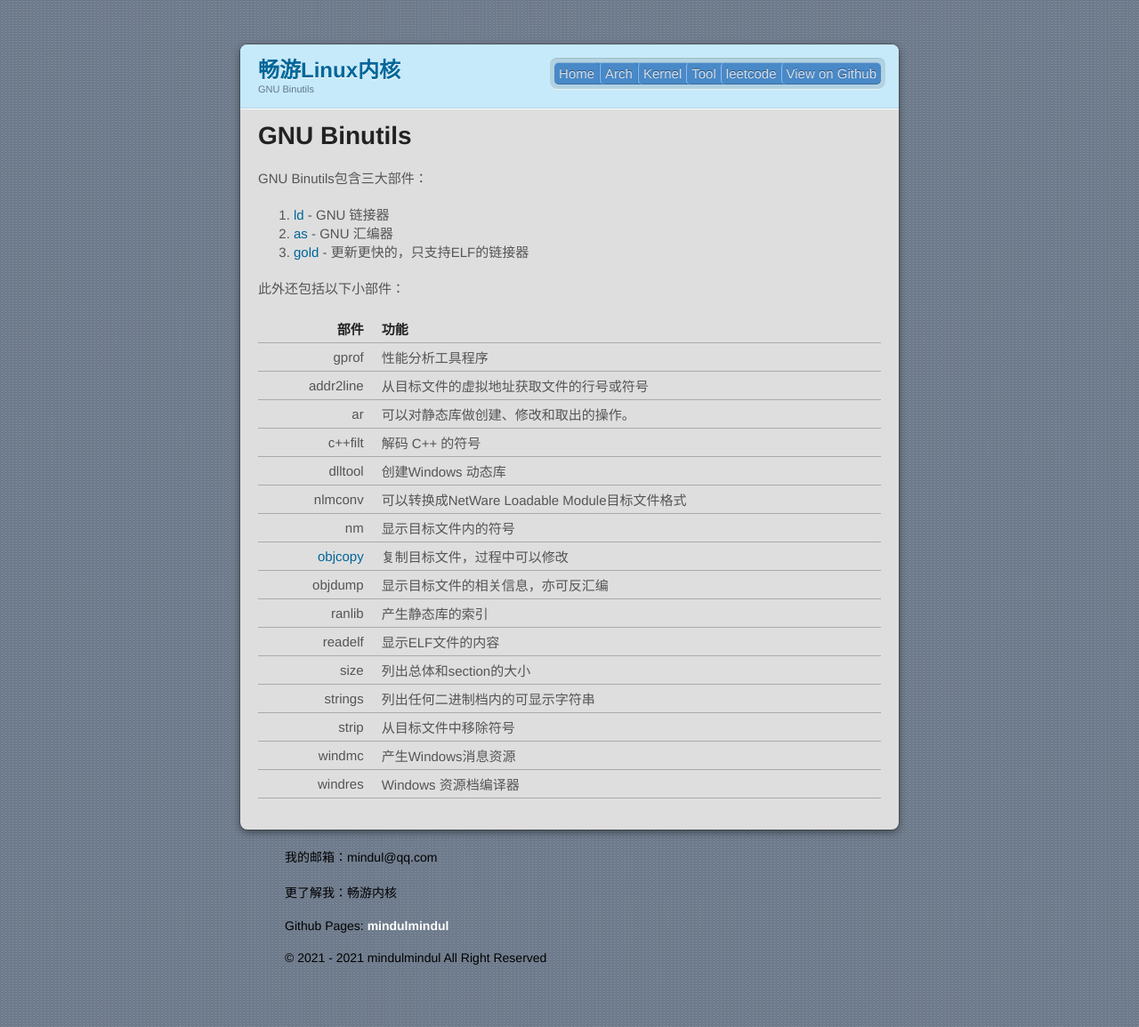
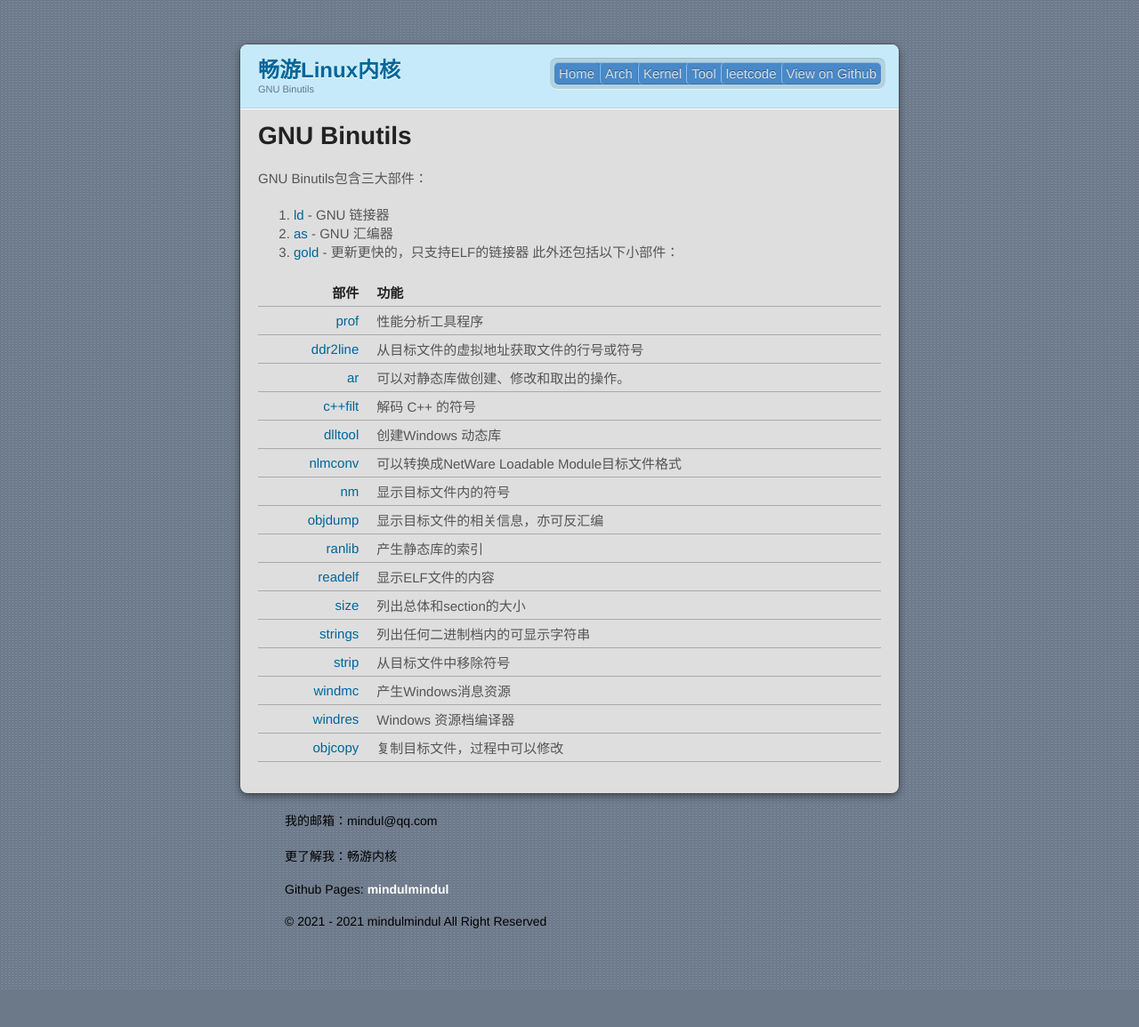
Before and after one commit to mindulmindul/mindulmindul.github.io, a Jekyll site: the page built from Linux kernel/tools/gnu/gnu_binutils.md, in a window 1280 px wide. Shown: the whole page at 89% size. Built offline with Jekyll 4.4.1, drawn with Linux system fonts in a browser that asks for light colours; after the commit the page ends 1114 px from its top, so only the background shows below that.

Commit message:
关于 GNU Binutils 的笔记

```diff
--- a/Linux kernel/tools/gnu/gnu_binutils.md
+++ b/Linux kernel/tools/gnu/gnu_binutils.md
@@ -10,28 +10,26 @@ permalink: /tools/binutils
 # GNU Binutils
 
 GNU Binutils包含三大部件：
-
 1. [ld](/tools/ld)      - GNU 链接器
 2. [as](/tools/as)      - GNU 汇编器
 3. [gold](/tools/gold)  - 更新更快的，只支持ELF的链接器
-
 此外还包括以下小部件：
 
-部件         |  功能
--:          |   :-
-gprof       |	性能分析工具程序
-addr2line   |   从目标文件的虚拟地址获取文件的行号或符号
-ar          |   可以对静态库做创建、修改和取出的操作。
-c++filt     |   解码 C++ 的符号
-dlltool     |   创建Windows 动态库
-nlmconv     |   可以转换成NetWare Loadable Module目标文件格式
-nm          |   显示目标文件内的符号
-[objcopy](/tools/binutils/objcopy)     |   复制目标文件，过程中可以修改
-objdump     |   显示目标文件的相关信息，亦可反汇编
-ranlib 	    |   产生静态库的索引
-readelf     |   显示ELF文件的内容
-size        |   列出总体和section的大小
-strings     |   列出任何二进制档内的可显示字符串
-strip       |   从目标文件中移除符号
-windmc      |   产生Windows消息资源
-windres     |   Windows 资源档编译器
+部件                                         |   功能
+-:                                          |   :-
+[prof       ](/tools/binutils/prof)         |	性能分析工具程序
+[ddr2line   ](/tools/binutils/ddr2line)     |   从目标文件的虚拟地址获取文件的行号或符号
+[ar         ](/tools/binutils/ar)           |   可以对静态库做创建、修改和取出的操作。
+[c++filt    ](/tools/binutils/c++filt )     |   解码 C++ 的符号
+[dlltool    ](/tools/binutils/dlltool )     |   创建Windows 动态库
+[nlmconv    ](/tools/binutils/nlmconv )     |   可以转换成NetWare Loadable Module目标文件格式
+[nm         ](/tools/binutils/nm)           |   显示目标文件内的符号
+[objdump    ](/tools/binutils/objdump )     |   显示目标文件的相关信息，亦可反汇编
+[ranlib 	](/tools/binutils/ranlib)       |   产生静态库的索引
+[readelf    ](/tools/binutils/readelf )     |   显示ELF文件的内容
+[size       ](/tools/binutils/size    )     |   列出总体和section的大小
+[strings    ](/tools/binutils/strings )     |   列出任何二进制档内的可显示字符串
+[strip      ](/tools/binutils/strip   )     |   从目标文件中移除符号
+[windmc     ](/tools/binutils/windmc  )     |   产生Windows消息资源
+[windres    ](/tools/binutils/windres )     |   Windows 资源档编译器
+[objcopy    ](/tools/binutils/objcopy)      |   复制目标文件，过程中可以修改
```
